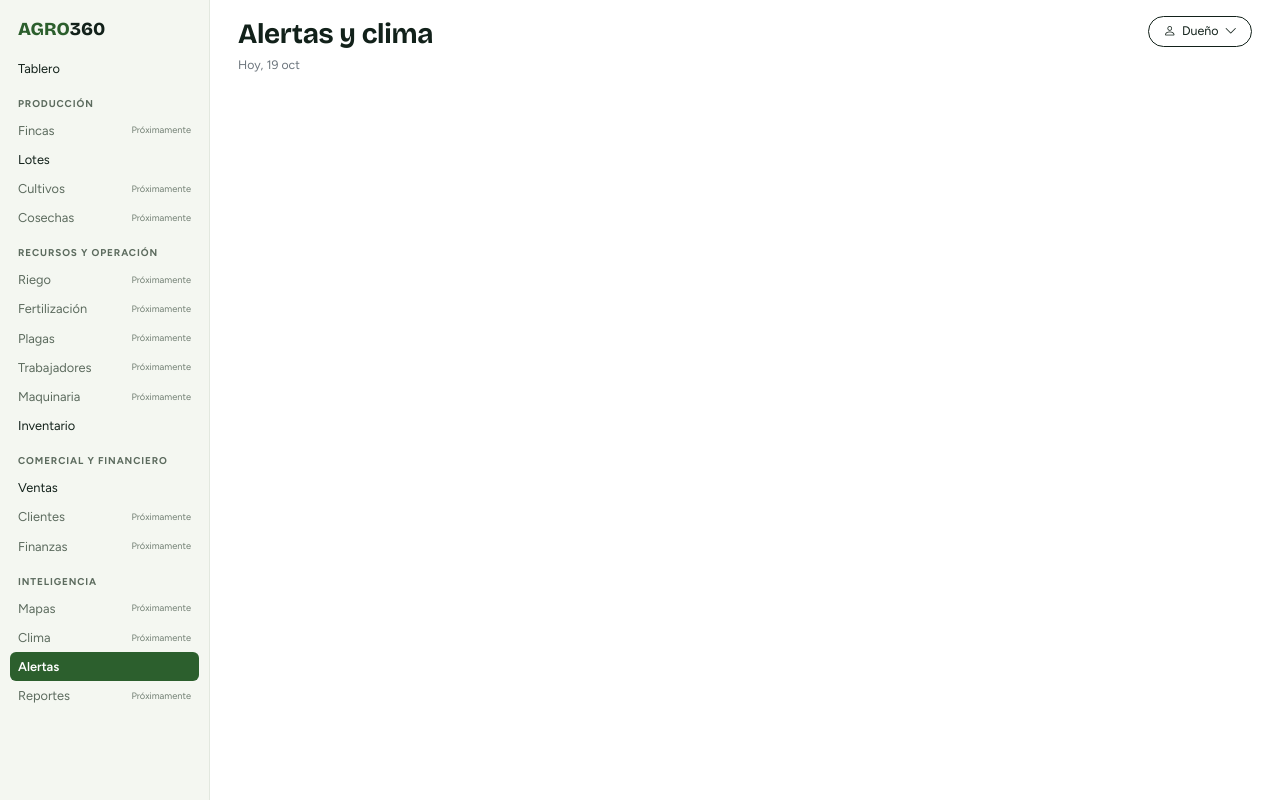
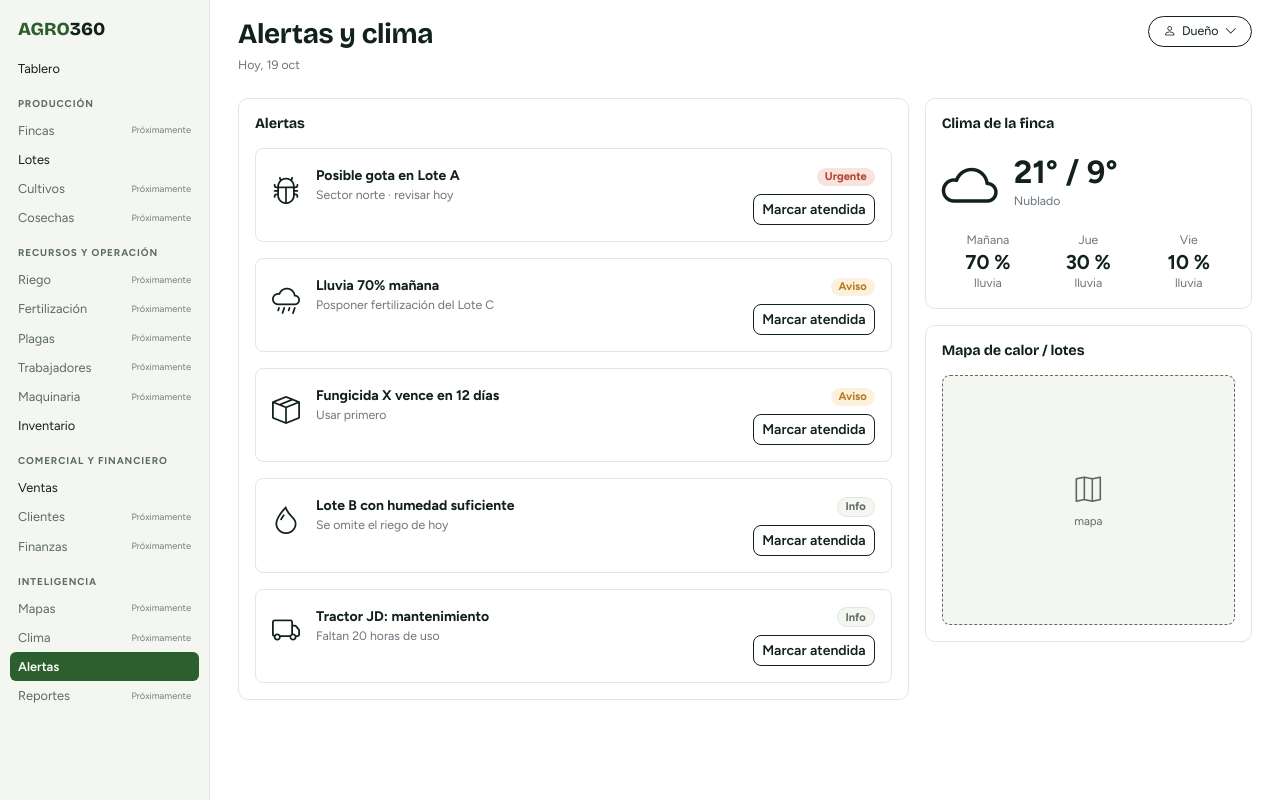
Before and after one commit to FelipeUCC898/Agro360-proyecto-electiva, an Angular app: page /alertas in a window 1280 px wide. Built offline with nearby package versions, Linux system fonts and the light colour scheme.

Commit message:
se agrega la pantalla de alertas y clima

```diff
--- /dev/null
+++ b/src/app/core/services/clima.service.ts
@@ -0,0 +1,23 @@
+import { Injectable } from '@angular/core';
+
+export interface PronosticoDia {
+  dia: string;
+  lluvia: number; // porcentaje
+}
+
+@Injectable({ providedIn: 'root' })
+export class ClimaService {
+  readonly maxima = 21;
+  readonly minima = 9;
+  readonly estado = 'Nublado';
+
+  private readonly pronostico: PronosticoDia[] = [
+    { dia: 'Mañana', lluvia: 70 },
+    { dia: 'Jue', lluvia: 30 },
+    { dia: 'Vie', lluvia: 10 }
+  ];
+
+  listar(): PronosticoDia[] {
+    return this.pronostico;
+  }
+}
--- /dev/null
+++ b/src/app/pages/web/alertas/alertas.css
@@ -0,0 +1 @@
+.alerta.atendida { opacity: 0.55; background: var(--agro-soft); }
--- /dev/null
+++ b/src/app/pages/web/alertas/alertas.html
@@ -0,0 +1,63 @@
+<app-page-header titulo="Alertas y clima" subtitulo="Hoy, 19 oct" />
+
+<div class="row g-3">
+  <div class="col-lg-8">
+    <div class="card">
+      <div class="card-body">
+        <h2 class="card-title mb-3">Alertas</h2>
+        <div class="d-grid gap-3">
+          @for (a of alertas; track a.id) {
+            <div class="border rounded-3 p-3 d-flex gap-3 align-items-start alerta" [class.atendida]="estaAtendida(a.id)">
+              <i class="bi fs-3 mt-1" [class]="iconos[a.tipo]"></i>
+              <div class="flex-grow-1">
+                <div class="fw-bold">{{ a.titulo }}</div>
+                <div class="text-secondary small">{{ a.detalle }}</div>
+              </div>
+              <div class="d-flex flex-column align-items-end gap-2">
+                @if (estaAtendida(a.id)) {
+                  <app-status-pill texto="Atendida" tono="ok" />
+                } @else {
+                  <app-status-pill [texto]="etiquetas[a.prioridad]" [tono]="tonos[a.prioridad]" />
+                }
+                <button type="button" class="btn btn-sm btn-outline-dark" [disabled]="estaAtendida(a.id)" (click)="marcarAtendida(a.id)">
+                  Marcar atendida
+                </button>
+              </div>
+            </div>
+          }
+        </div>
+      </div>
+    </div>
+  </div>
+
+  <div class="col-lg-4 d-grid gap-3 align-content-start">
+    <div class="card">
+      <div class="card-body">
+        <h2 class="card-title mb-3">Clima de la finca</h2>
+        <div class="d-flex align-items-center gap-3 mb-3">
+          <i class="bi bi-cloudy display-4"></i>
+          <div>
+            <div class="h2 fw-bold mb-0">{{ clima.maxima }}° / {{ clima.minima }}°</div>
+            <div class="text-secondary small">{{ clima.estado }}</div>
+          </div>
+        </div>
+        <div class="row text-center g-2">
+          @for (p of pronostico; track p.dia) {
+            <div class="col-4">
+              <div class="small text-secondary">{{ p.dia }}</div>
+              <div class="h5 fw-bold mb-0">{{ p.lluvia }} %</div>
+              <div class="small text-secondary">lluvia</div>
+            </div>
+          }
+        </div>
+      </div>
+    </div>
+
+    <div class="card">
+      <div class="card-body">
+        <h2 class="card-title mb-3">Mapa de calor / lotes</h2>
+        <app-placeholder-box texto="mapa" icono="bi-map" [alto]="250" />
+      </div>
+    </div>
+  </div>
+</div>
--- a/src/app/pages/web/alertas/alertas.ts
+++ b/src/app/pages/web/alertas/alertas.ts
@@ -1,9 +1,34 @@
-import { Component } from '@angular/core';
+import { Component, inject, signal } from '@angular/core';
+import { ICONO_ALERTA, PrioridadAlerta } from '../../../core/models/alerta';
+import { AlertaService } from '../../../core/services/alerta.service';
+import { ClimaService } from '../../../core/services/clima.service';
 import { PageHeader } from '../../../shared/page-header/page-header';
+import { PlaceholderBox } from '../../../shared/placeholder-box/placeholder-box';
+import { StatusPill, TonoPill } from '../../../shared/status-pill/status-pill';
 
 @Component({
   selector: 'app-alertas',
-  imports: [PageHeader],
-  template: '<app-page-header titulo="Alertas y clima" subtitulo="Hoy, 19 oct" />'
+  imports: [PageHeader, StatusPill, PlaceholderBox],
+  templateUrl: './alertas.html',
+  styleUrl: './alertas.css'
 })
-export class Alertas {}
+export class Alertas {
+  readonly alertas = inject(AlertaService).listar();
+  readonly clima = inject(ClimaService);
+  readonly pronostico = this.clima.listar();
+  readonly iconos = ICONO_ALERTA;
+
+  // Ids de las alertas marcadas como atendidas
+  readonly atendidas = signal<number[]>([]);
+
+  readonly etiquetas: Record<PrioridadAlerta, string> = { urgente: 'Urgente', aviso: 'Aviso', info: 'Info' };
+  readonly tonos: Record<PrioridadAlerta, TonoPill> = { urgente: 'peligro', aviso: 'aviso', info: 'neutro' };
+
+  estaAtendida(id: number): boolean {
+    return this.atendidas().includes(id);
+  }
+
+  marcarAtendida(id: number): void {
+    this.atendidas.update((lista) => [...lista, id]);
+  }
+}
```
